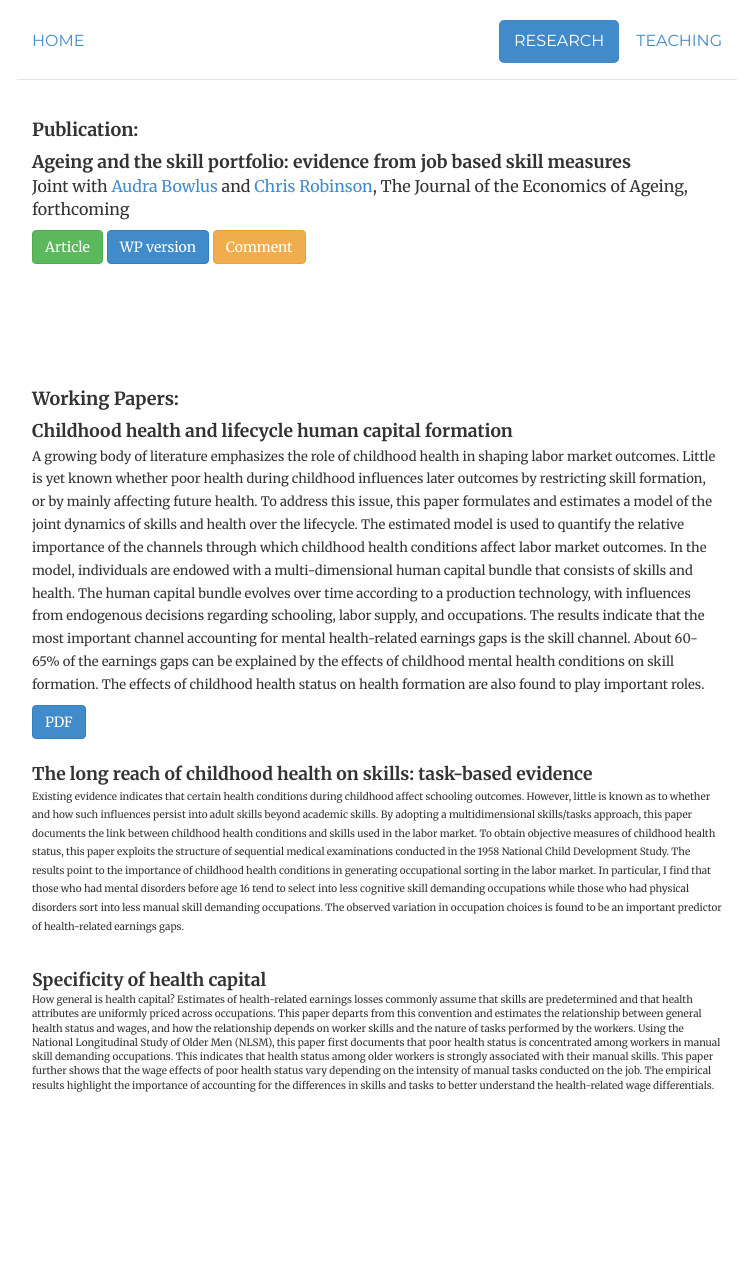
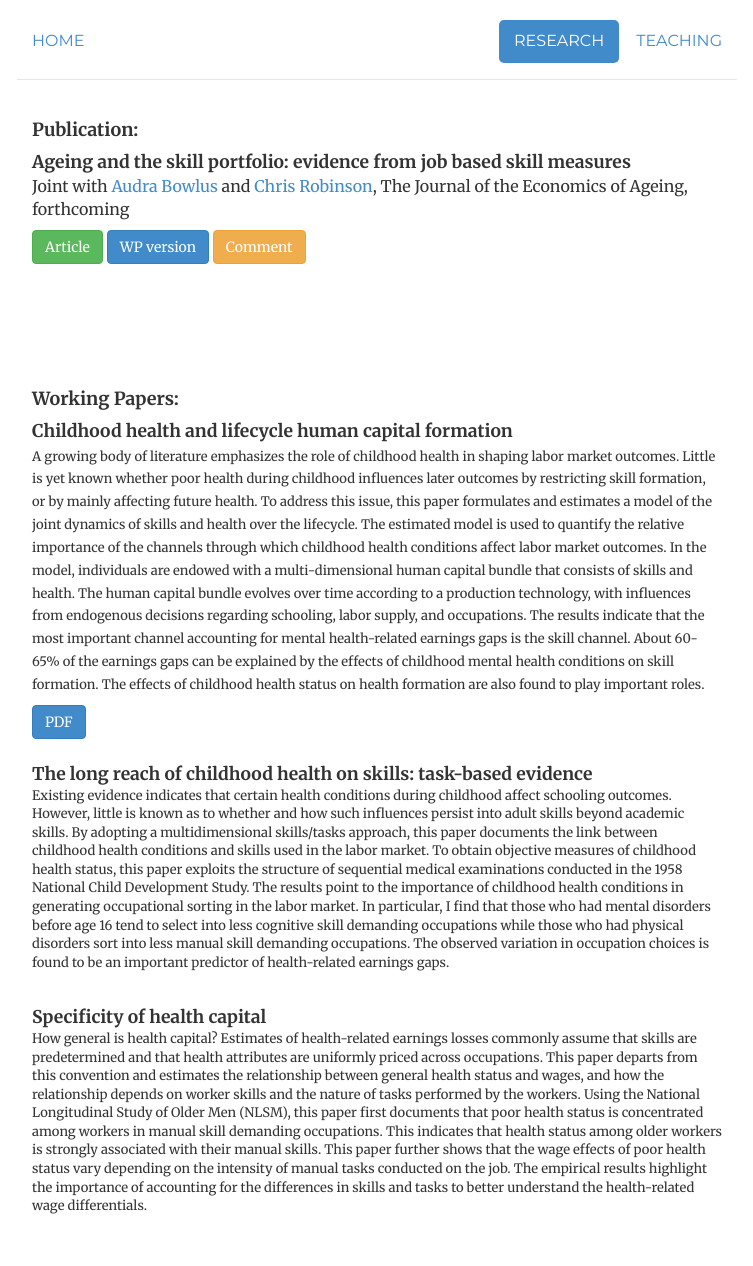
Before and after one commit to morihiroaki/morihiroaki.github.io, a Jekyll site: the page built from research.html, in a window 1280 px wide. Shown: the whole page, without its empty margins (263-1016 px from the left). Built offline with Jekyll 4.4.1, drawn with Linux system fonts in a browser that asks for light colours; before the commit the page ends 1143 px from its top, so only the background shows below that.

Commit message:
Update research.html

```diff
--- a/research.html
+++ b/research.html
@@ -45,7 +45,7 @@ roles.
 <br/><br/>
 <div class='span10 offset1'>
 <div class='pTitle'>The long reach of childhood health on skills: task-based evidence</div>
-<p><font size="1">
+<p><font size="2">
  Existing evidence indicates that certain health conditions during childhood affect schooling
 outcomes. However, little is known as to whether and how such influences persist into
 adult skills beyond academic skills. By adopting a multidimensional skills/tasks approach,
@@ -64,7 +64,7 @@ earnings gaps.
 <br/>
 <div class='span10 offset1'>
 <div class='pTitle'>Specificity of health capital</div>
-<p><font size="1">
+<p><font size="2">
  How general is health capital? Estimates of health-related earnings losses commonly assume
 that skills are predetermined and that health attributes are uniformly priced across
 occupations. This paper departs from this convention and estimates the relationship between
```
